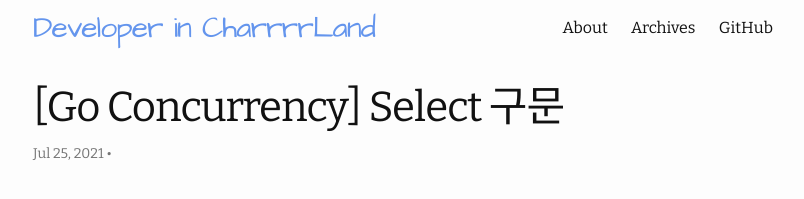
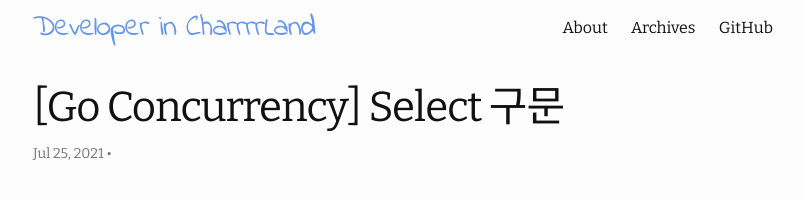
Before and after one commit to jiwonCha/jiwonCha.github.io, a Jekyll site: the page built from index.html, in a window 1280 px wide. Shown: the top 199 px of the page, without its empty margins (237-1041 px from the left). Built offline with Jekyll 4.4.1, drawn with Linux system fonts in a browser that asks for light colours; the list of posts is cut into pages by our own code.

Commit message:
Add fonts

```diff
--- a/_config.yml
+++ b/_config.yml
@@ -39,7 +39,10 @@ paginate_path: /posts/:num/
 paginate: 5
 
 google_analytics: G-8WR7BQPCD3
-comments: true
+
+disqus:
+  comments: true
+  shortname: https-jiwoncha-github-io
 
 jekyll-archives:
   enabled:
--- a/assets/main.css
+++ b/assets/main.css
@@ -64,7 +64,7 @@ pre > code { border: 0; padding-right: 0; padding-left: 0; }
 /** Site header */
 .site-header { min-height: 56px; position: relative; }
 
-.site-title { font-family:"Architects Daughter"; font-size: 30px; font-weight: 300; line-height: 56px; letter-spacing: -1px; margin-bottom: 0; float: left; color:cornflowerblue;}
+.site-title { font-family:"Indie Flower"; font-size: 30px; font-weight: 300; line-height: 56px; letter-spacing: -1px; margin-bottom: 0; float: left; color:cornflowerblue;}
 
 /* .site-title:visited { color: #424242; } */
 
```
